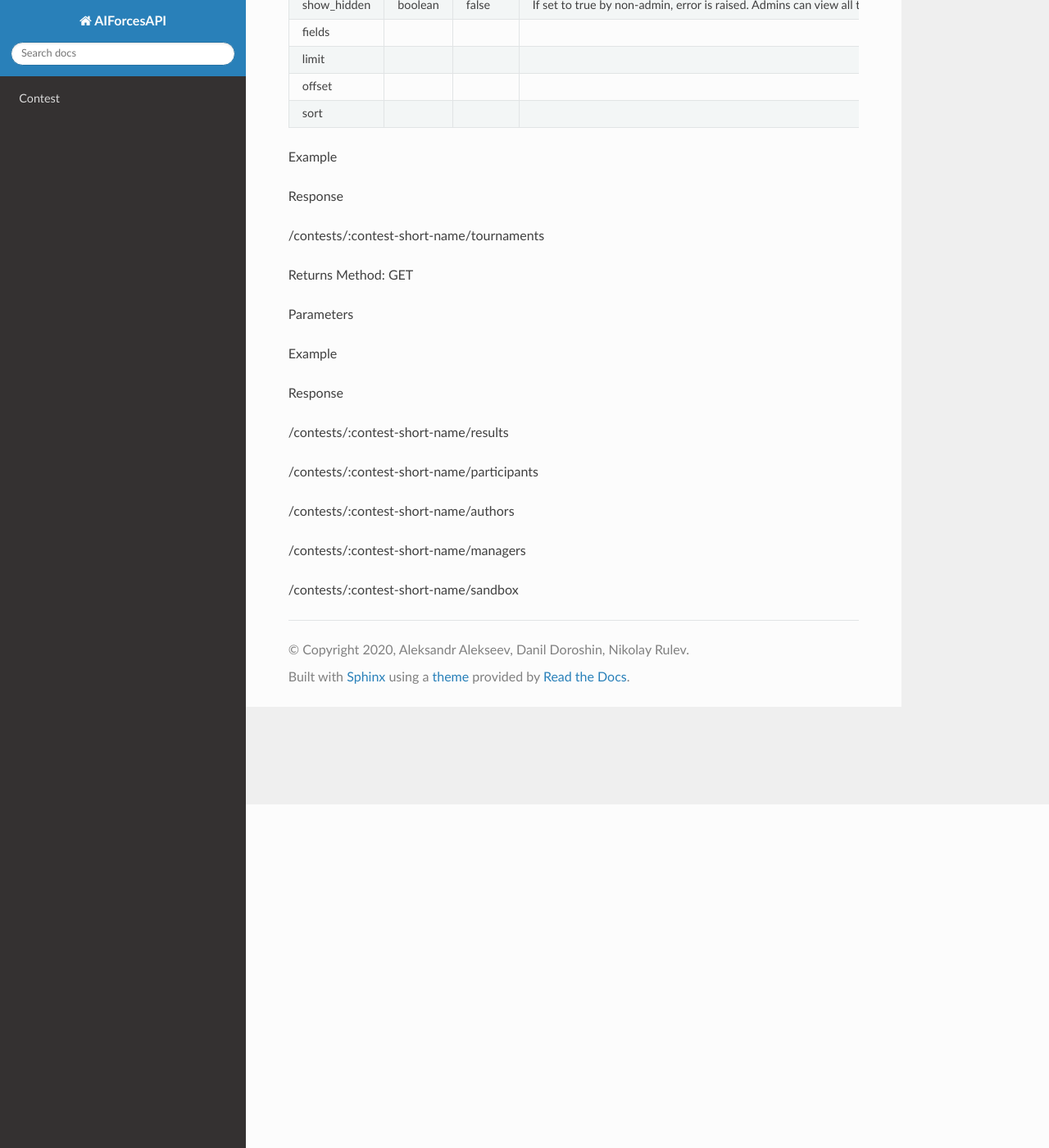
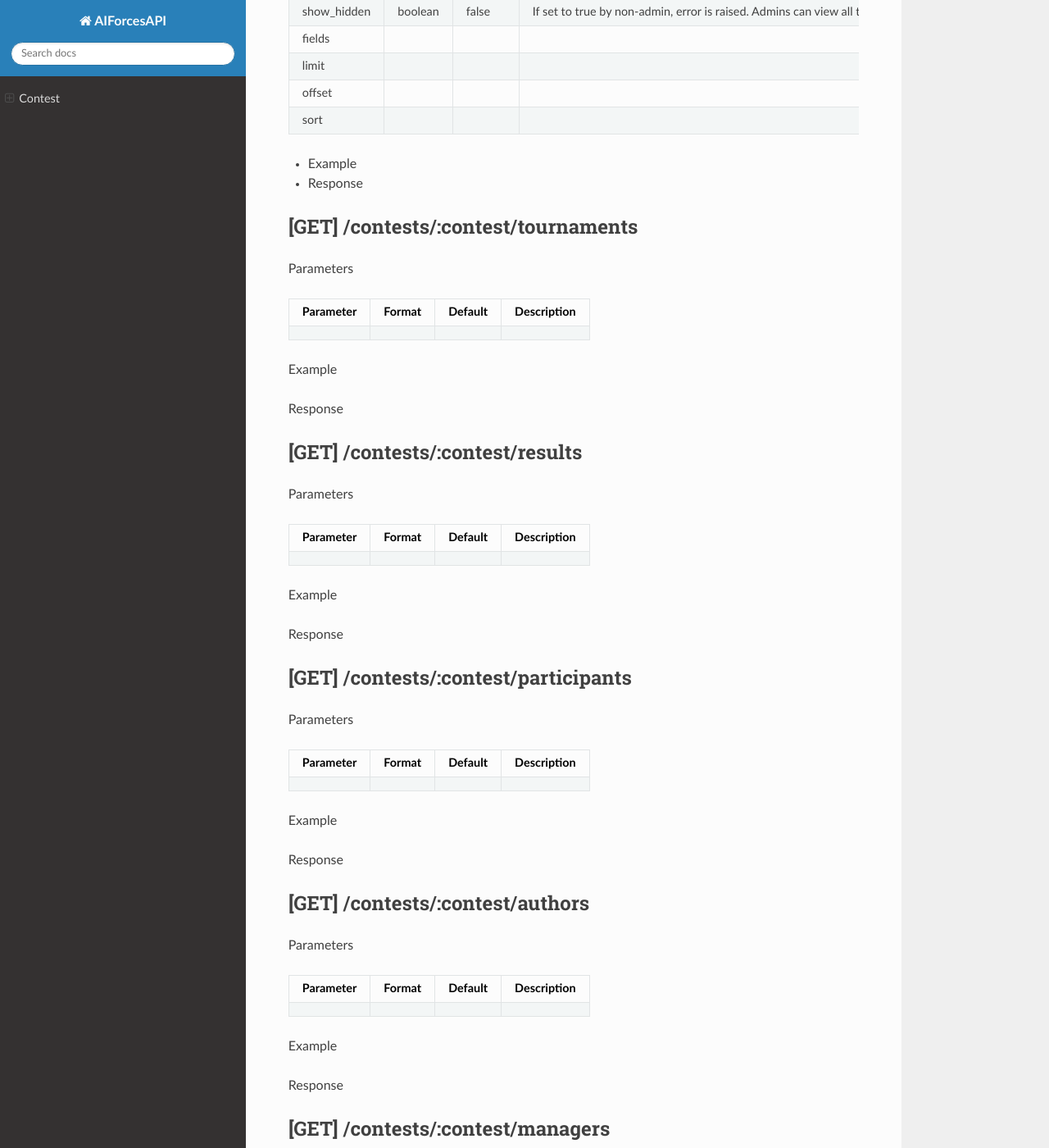
Before and after one commit to AIForces/AIForcesAPI, a Sphinx documentation site: the page built from docs/source/contest.rst, in a window 1280 px wide and 1400 px high, scrolled down 419 px. Shown: the whole window at 82% size. Built offline with Sphinx 7.4.7 and the Read the Docs theme 2.0.0, drawn with Linux system fonts in a browser that asks for light colours; some of the changed text lies outside the part shown.

Commit message:
Contest stub prototype

```diff
--- a/docs/source/contest.rst
+++ b/docs/source/contest.rst
@@ -3,12 +3,12 @@ Contest
 
 Contest API provides you with all the info availiable about the past, current and upcoming contests. It can be used to submit solutions and manage upcoming events.
 
-/contests
+[GET] /contests
+^^^^^^^^^^^^^^^
 
 Return a list of contests available.
-Method: GET
 
-Parameters
+- Parameters
 
 .. csv-table::
 	:header: "Parameter", "Format", "Default", "Description"
@@ -19,28 +19,90 @@ Parameters
 	offset, , ,
 	sort, , ,
 
+- Example
+
+- Response
+
+[GET] /contests/:contest/tournaments
+^^^^^^^^^^^^^^^^^^^^^^^^^^^^^^^^^^^^^^^^^^^^^^^
+
+Parameters
+
+.. csv-table::
+	:header: "Parameter", "Format", "Default", "Description"
+
+	, , ,
 
 Example
 
 Response
 
-/contests/:contest-short-name/tournaments
-
-Returns
-Method: GET
+[GET] /contests/:contest/results
+^^^^^^^^^^^^^^^^^^^^^^^^^^^^^^^^^^^^^^^^^^^
 
 Parameters
+
+.. csv-table::
+	:header: "Parameter", "Format", "Default", "Description"
+
+	, , ,
 
 Example
 
 Response
 
-/contests/:contest-short-name/results
+[GET] /contests/:contest/participants
+^^^^^^^^^^^^^^^^^^^^^^^^^^^^^^^^^^^^^^^^^^^^^^^^
 
-/contests/:contest-short-name/participants
+Parameters
 
-/contests/:contest-short-name/authors
+.. csv-table::
+	:header: "Parameter", "Format", "Default", "Description"
 
-/contests/:contest-short-name/managers
+	, , ,
 
-/contests/:contest-short-name/sandbox
+Example
+
+Response
+
+[GET] /contests/:contest/authors
+^^^^^^^^^^^^^^^^^^^^^^^^^^^^^^^^^^^^^^^^^^^
+
+Parameters
+
+.. csv-table::
+	:header: "Parameter", "Format", "Default", "Description"
+
+	, , ,
+
+Example
+
+Response
+
+[GET] /contests/:contest/managers
+^^^^^^^^^^^^^^^^^^^^^^^^^^^^^^^^^^^^^^^^^^^^
+
+Parameters
+
+.. csv-table::
+	:header: "Parameter", "Format", "Default", "Description"
+
+	, , ,
+
+Example
+
+Response
+
+[GET] /contests/:contest/sandbox
+^^^^^^^^^^^^^^^^^^^^^^^^^^^^^^^^^^^^^^^^^^^
+
+- Parameters
+
+.. csv-table::
+	:header: "Parameter", "Format", "Default", "Description"
+
+	, , ,
+
+- Example
+
+- Response
```
